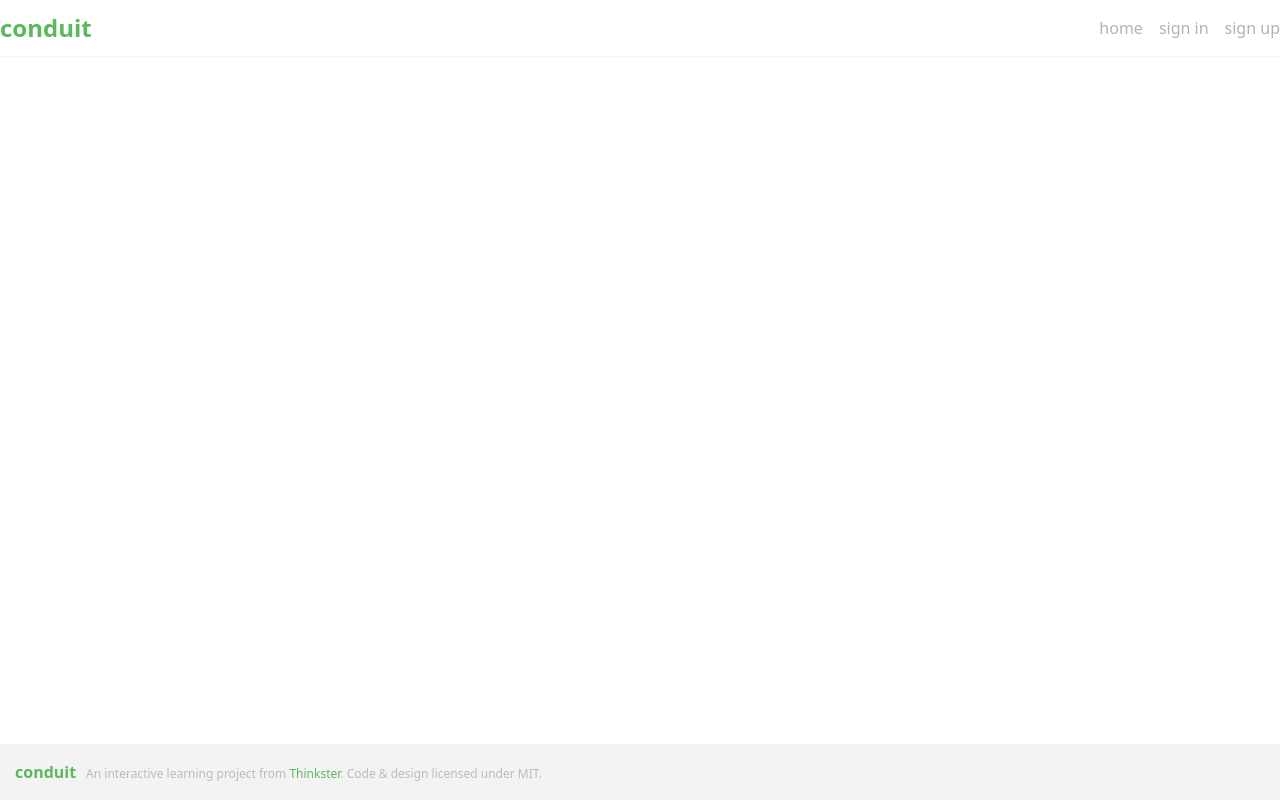
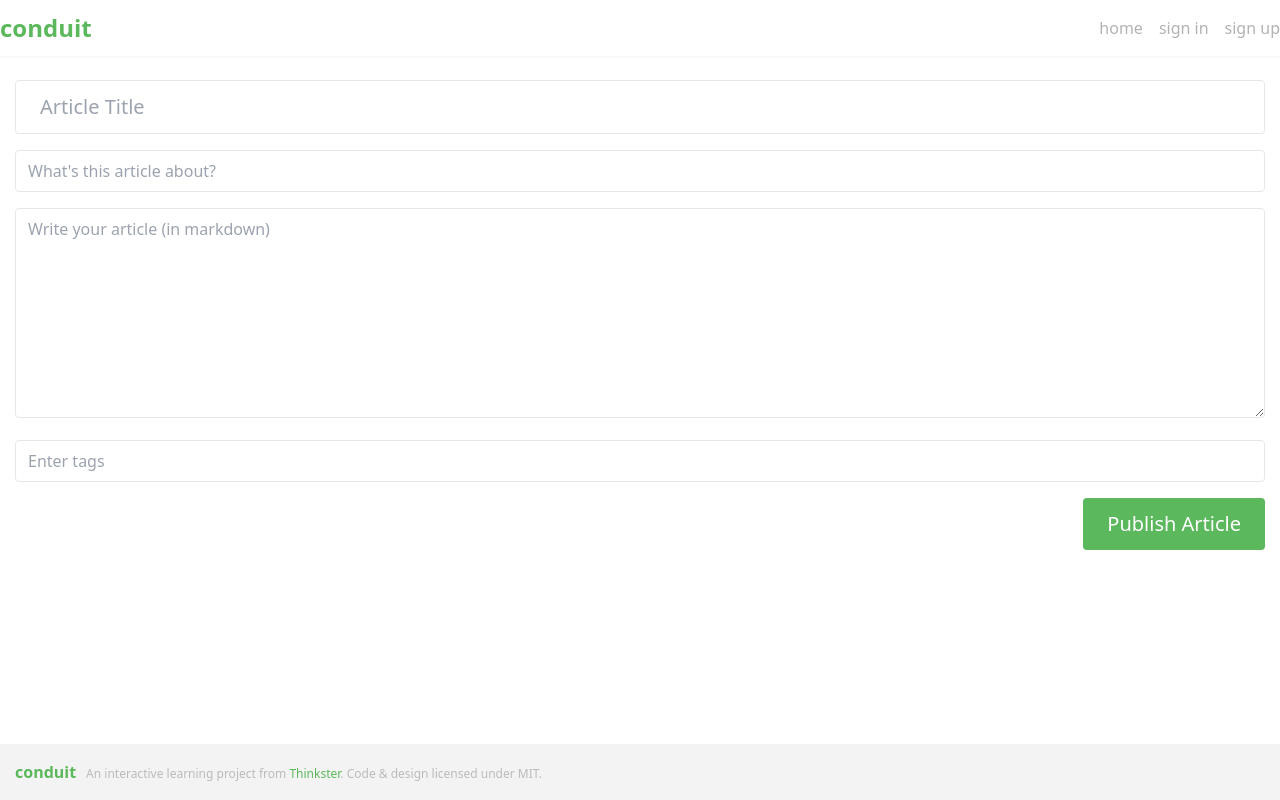
Before and after one commit to ssseok/Real-World, a React (Vite) app: page /editor in a window 1280 px wide. Built offline with nearby package versions, Linux system fonts and the light colour scheme.

Commit message:
:sparkles: Article post 설정

```diff
--- a/src/components/Navbar.tsx
+++ b/src/components/Navbar.tsx
@@ -23,7 +23,7 @@ export default function Navbar() {
                 home
               </Link>
               <Link
-                to="/"
+                to="/editor"
                 className={`${
                   pathname === '/' ? 'text-black' : ''
                 }navbar_list-item`}
@@ -39,7 +39,7 @@ export default function Navbar() {
                 Settings
               </Link>
               <Link
-                to="/"
+                to={`/profile/${user?.username}`}
                 className={`${
                   pathname === '/' ? 'text-black' : ''
                 }navbar_list-item`}
--- a/src/components/Router.tsx
+++ b/src/components/Router.tsx
@@ -4,7 +4,7 @@ import LoginPage from '../pages/users/Login';
 import RegisterPage from '../pages/users/Register';
 import { useAuth } from '../contexts/AuthContext';
 import Layout from './Layout';
-import EditorPage from '../pages/posts/Editor';
+import EditorPage from '../pages/posts';
 
 export default function Router() {
   const { isLoggedIn } = useAuth();
--- a/src/pages/posts/Editor.tsx
+++ /dev/null
@@ -1,3 +0,0 @@
-export default function EditorPage() {
-  return <div></div>;
-}
--- /dev/null
+++ b/src/pages/posts/index.tsx
@@ -0,0 +1,123 @@
+import { useState } from 'react';
+
+export default function EditorPage() {
+  const [title, setTitle] = useState<string>('');
+  const [description, setDescription] = useState<string>('');
+  const [body, setBody] = useState<string>('');
+  const [tagList, setTagList] = useState<string[]>([]);
+  const [error, setError] = useState<string>('');
+
+  console.log(tagList);
+
+  const onSubmit = (e: React.FormEvent<HTMLFormElement>) => {
+    e.preventDefault();
+    try {
+    } catch (error: any) {
+      console.error('Editor 작성 에러', error);
+    }
+  };
+  const onChange = (
+    e:
+      | React.ChangeEvent<HTMLInputElement>
+      | React.ChangeEvent<HTMLTextAreaElement>,
+  ) => {
+    const {
+      target: { name, value },
+    } = e;
+
+    if (name === 'title') {
+      setTitle(value);
+    }
+    if (name === 'description') {
+      setDescription(value);
+    }
+    if (name === 'body') {
+      setBody(value);
+    }
+  };
+
+  const onTagKeyDown = (e: React.KeyboardEvent<HTMLInputElement>) => {
+    if (e.key === 'Enter') {
+      e.preventDefault();
+      const newTag = e.currentTarget.value.trim();
+      if (newTag && !tagList.includes(newTag)) {
+        setTagList((prev) => [...prev, newTag]);
+        e.currentTarget.value = '';
+      }
+    }
+  };
+
+  const removeTag = (index: number) => {
+    setTagList(tagList.filter((_, i) => i !== index));
+  };
+  return (
+    <div className="page flex flex-col items-center justify-center mt-6 px-[15px]">
+      <form className="w-full" onSubmit={onSubmit}>
+        <div>
+          <input
+            className="px-6 py-3 text-xl w-full text-[#55595c] border rounded mb-4"
+            type="text"
+            name="title"
+            id="title"
+            onChange={onChange}
+            placeholder="Article Title"
+            value={title}
+          />
+        </div>
+        <div>
+          <input
+            className="px-3 py-2 w-full text-[#55595c] border rounded mb-4"
+            type="text"
+            name="description"
+            id="description"
+            onChange={onChange}
+            placeholder="What's this article about?"
+            value={description}
+          />
+        </div>
+        <div>
+          <textarea
+            className="px-3 py-2 w-full text-[#55595c] border rounded mb-4"
+            name="body"
+            id="body"
+            rows={8}
+            onChange={onChange}
+            placeholder="Write your article (in markdown)"
+            value={body}
+          />
+        </div>
+        <div className="mb-4">
+          <input
+            type="text"
+            className="px-3 py-2 w-full text-[#55595c] border rounded"
+            name="tag_list"
+            id="tag_list"
+            onKeyDown={onTagKeyDown}
+            placeholder="Enter tags"
+          />
+          <div>
+            {tagList &&
+              tagList?.map((tag, index) => (
+                <span
+                  onClick={() => removeTag(index)}
+                  key={index}
+                  className="cursor-pointer text-white bg-[#818a91] text-xs py-1 px-[0.6rem] rounded-[10rem] mr-[3px]"
+                >
+                  x {tag}
+                </span>
+              ))}
+          </div>
+        </div>
+
+        <div className="flex justify-end">
+          <button
+            type="submit"
+            className="px-6 py-3 text-xl rounded text-white bg-[#5cb85c] select-none hover:bg-[#1E822A]"
+          >
+            Publish Article
+          </button>
+        </div>
+      </form>
+    </div>
+  );
+}
--- a/src/pages/users/Login.tsx
+++ b/src/pages/users/Login.tsx
@@ -93,6 +93,7 @@ export default function LoginPage() {
             id="email"
             onChange={onChange}
             placeholder="Email"
+            value={email}
           />
         </div>
         <div>
@@ -103,6 +104,7 @@ export default function LoginPage() {
             id="password"
             onChange={onChange}
             placeholder="Password"
+            value={password}
           />
         </div>
         <div className="flex justify-end">
--- a/src/pages/users/Register.tsx
+++ b/src/pages/users/Register.tsx
@@ -65,6 +65,7 @@ export default function RegisterPage() {
             id="username"
             onChange={onChange}
             placeholder="Username"
+            value={username}
           />
         </div>
         <div>
@@ -75,6 +76,7 @@ export default function RegisterPage() {
             id="email"
             onChange={onChange}
             placeholder="Email"
+            value={email}
           />
         </div>
         <div>
@@ -85,6 +87,7 @@ export default function RegisterPage() {
             id="password"
             onChange={onChange}
             placeholder="Password"
+            value={password}
           />
         </div>
         <div className="flex justify-end">
```
